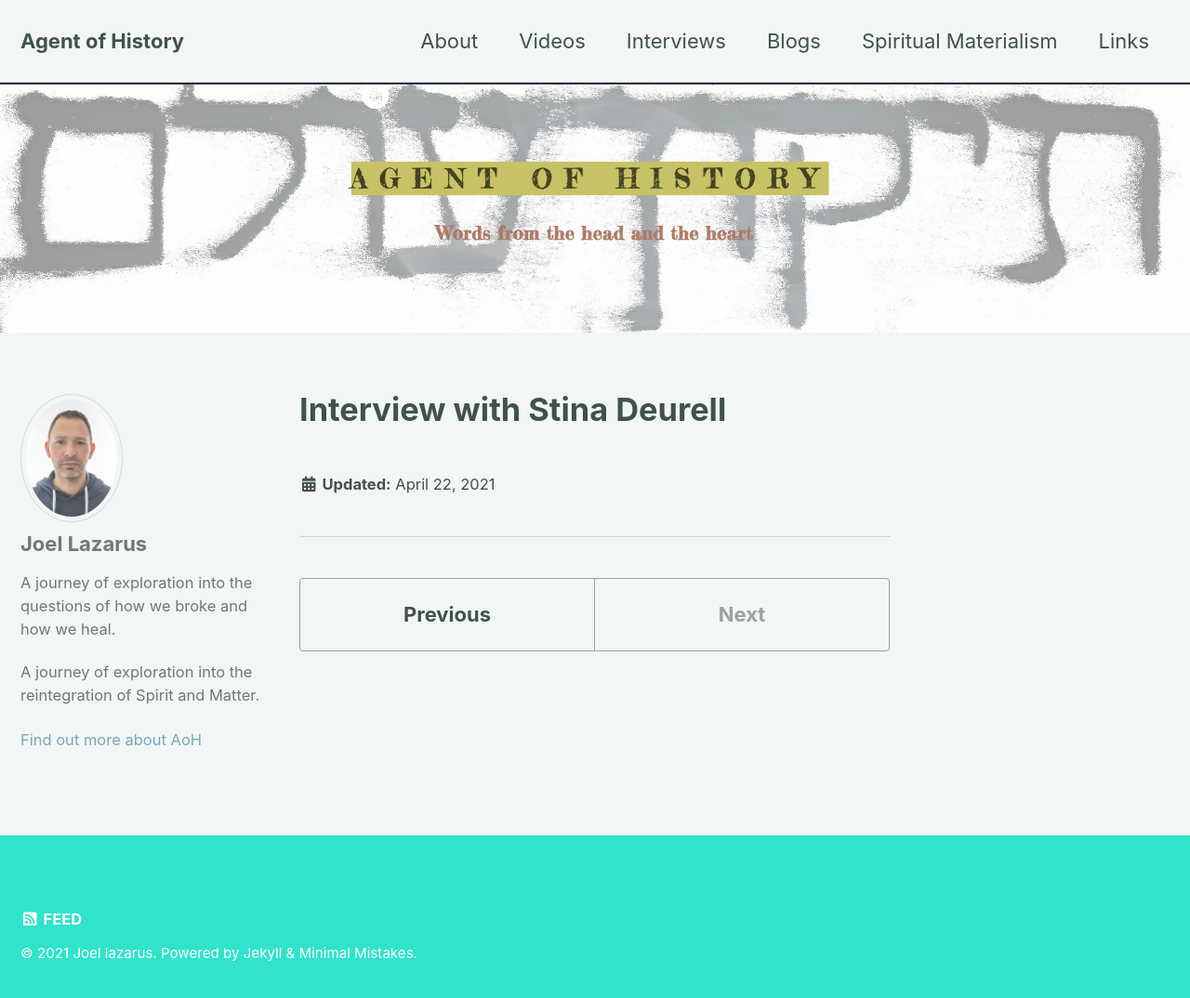
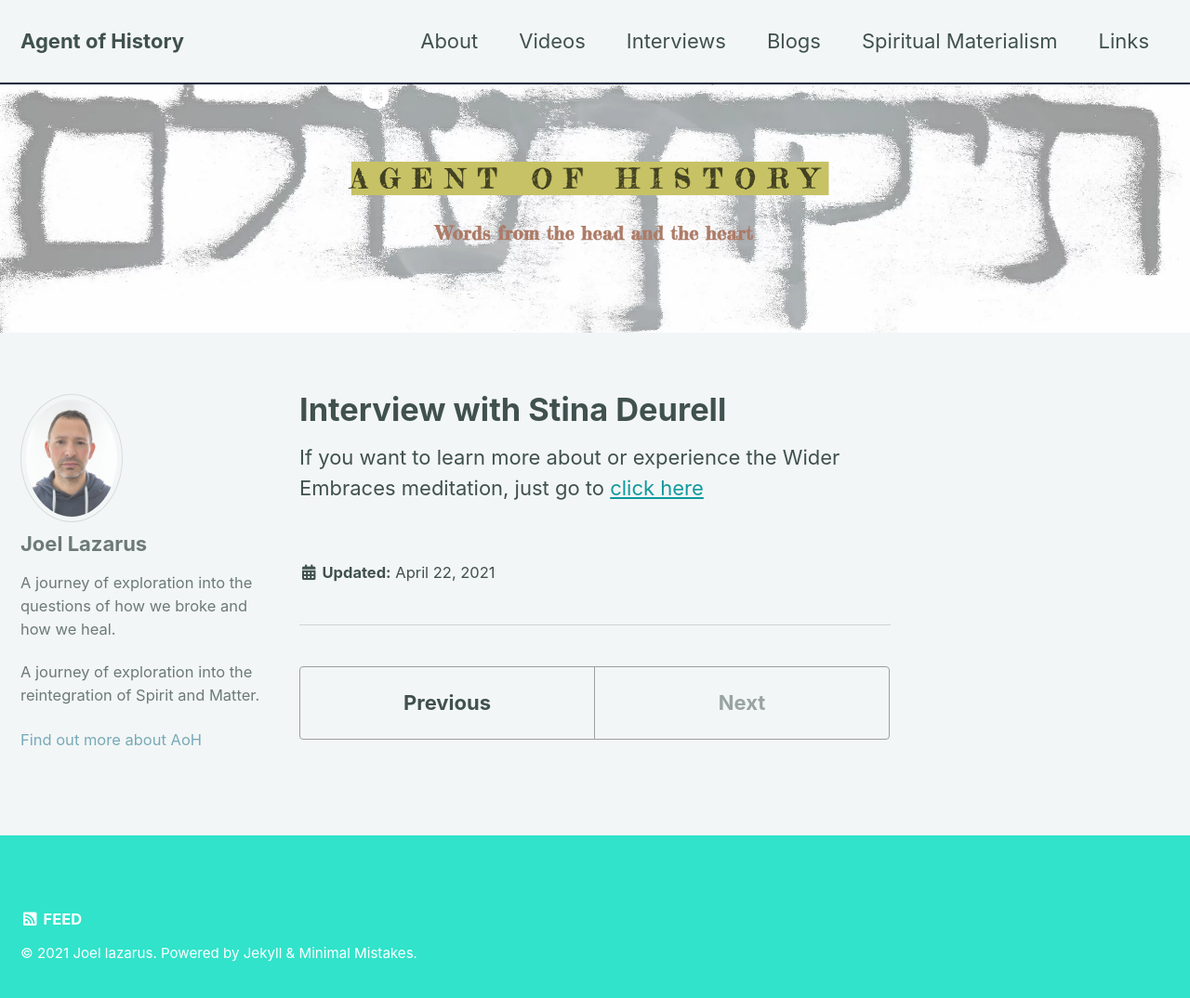
Before and after one commit to capital-city/agentofhistory, a Jekyll site: the page built from _interviews/stina.md, in a window 1280 px wide and 1082 px high. Shown: the top 1074 px of the window at 93% size. Built offline with Jekyll 4.4.1, drawn with Linux system fonts in a browser that asks for light colours; cached includes are drawn as plain includes.

Commit message:
updating stina vid

```diff
--- a/_interviews/stina.md
+++ b/_interviews/stina.md
@@ -2,10 +2,12 @@
 layout: single
 author_profile: true
 title:  "Interview with Stina Deurell"
-description: "In this interview, Stina Deurell explains how her 'Wider Embraces' meditation can help us heal by experiencing the reality of and as the 'Embrace' - the field that exists for every collective entity from the biosphere to the family"
+description: "In this interview, Stina Deurell explains how her 'Wider Embraces' meditation can help us heal by experiencing the reality of and as the 'Embrace' - the field that exists for every collective entity from the biosphere to the family."
 date:   2021-04-22 18:57:18 +0000
 categories: jekyll update
 header:
  image: assets/images/aoh_banner.png
 embed: https://www.youtube.com/embed/leyjEXxbJWM
 ---
+
+If you want to learn more about or experience the Wider Embraces meditation, just go to [click here](https:www.widerembraces.org)
```
Also changed, not shown: 1 other file.
